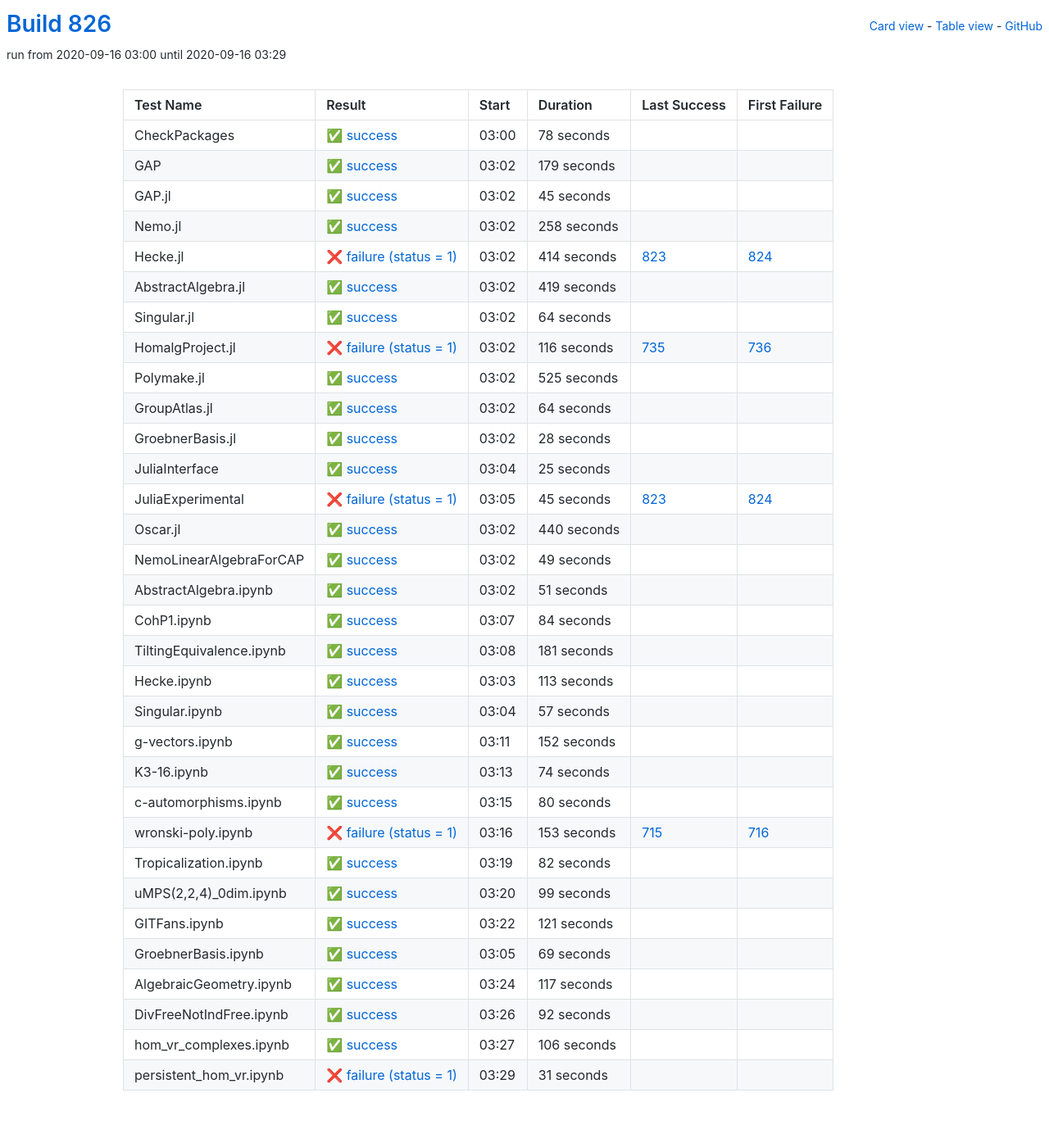
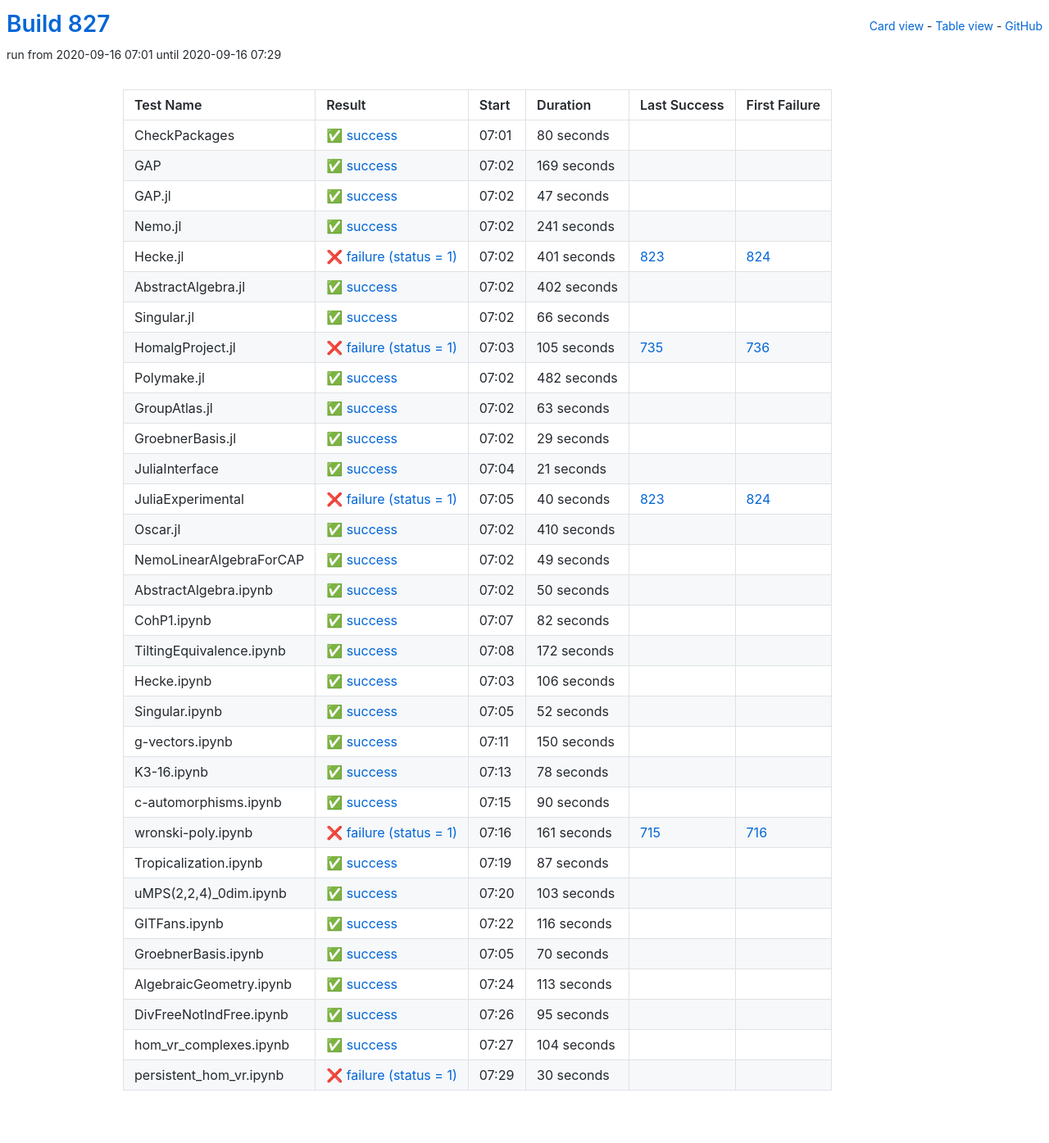
Before and after one commit to oscar-system/oscar-ci-status-stable, a Jekyll site: the page built from table.html, in a window 1280 px wide. Shown: the whole page at 82% size. Built offline with Jekyll 4.4.1, drawn with Linux system fonts in a browser that asks for light colours.

Commit message:
Build #827

```diff
--- a/_data/ci.yml
+++ b/_data/ci.yml
@@ -1,6 +1,6 @@
 ---
-build: 826
-build_url: https://oscarci.mathematik.uni-kl.de/job/oscar-stable/826/
+build: 827
+build_url: https://oscarci.mathematik.uni-kl.de/job/oscar-stable/827/
 job: oscar-stable
 organization: oscar-system
 repo: oscar-ci-status-stable
@@ -8,176 +8,176 @@ repourl: https://github.com/oscar-system/oscar-ci-status-stable
 tests:
 - name: CheckPackages
   id: checkpackages
-  log: https://oscarci.mathematik.uni-kl.de/job/oscar-stable/826/artifact/logs/build-826/CheckPackages.log
-  start: 2020-09-16 03:00
+  log: https://oscarci.mathematik.uni-kl.de/job/oscar-stable/827/artifact/logs/build-827/CheckPackages.log
+  start: 2020-09-16 07:01
   success: true
   exitcode: 0
   status: success
-  duration: 78
+  duration: 80
   last_success: false
   last_success_url:
   first_failure: false
   first_failure_url:
 - name: GAP
   id: gap
-  log: https://oscarci.mathematik.uni-kl.de/job/oscar-stable/826/artifact/logs/build-826/GAP.log
-  start: 2020-09-16 03:02
+  log: https://oscarci.mathematik.uni-kl.de/job/oscar-stable/827/artifact/logs/build-827/GAP.log
+  start: 2020-09-16 07:02
   success: true
   exitcode: 0
   status: success
-  duration: 179
+  duration: 169
   last_success: false
   last_success_url:
   first_failure: false
   first_failure_url:
 - name: GAP.jl
   id: gap-jl
-  log: https://oscarci.mathematik.uni-kl.de/job/oscar-stable/826/artifact/logs/build-826/GAP.jl.log
-  start: 2020-09-16 03:02
+  log: https://oscarci.mathematik.uni-kl.de/job/oscar-stable/827/artifact/logs/build-827/GAP.jl.log
+  start: 2020-09-16 07:02
   success: true
   exitcode: 0
   status: success
-  duration: 45
+  duration: 47
   last_success: false
   last_success_url:
   first_failure: false
   first_failure_url:
 - name: Nemo.jl
   id: nemo-jl
-  log: https://oscarci.mathematik.uni-kl.de/job/oscar-stable/826/artifact/logs/build-826/Nemo.jl.log
-  start: 2020-09-16 03:02
+  log: https://oscarci.mathematik.uni-kl.de/job/oscar-stable/827/artifact/logs/build-827/Nemo.jl.log
+  start: 2020-09-16 07:02
   success: true
   exitcode: 0
   status: success
-  duration: 258
+  duration: 241
   last_success: false
   last_success_url:
   first_failure: false
   first_failure_url:
 - name: Hecke.jl
   id: hecke-jl
-  log: https://oscarci.mathematik.uni-kl.de/job/oscar-stable/826/artifact/logs/build-826/Hecke.jl.log
-  start: 2020-09-16 03:02
+  log: https://oscarci.mathematik.uni-kl.de/job/oscar-stable/827/artifact/logs/build-827/Hecke.jl.log
+  start: 2020-09-16 07:02
   success: false
   exitcode: 1
   status: failure
-  duration: 414
+  duration: 401
   last_success: 823
   last_success_url: https://oscarci.mathematik.uni-kl.de/job/oscar-stable/823/
   first_failure: 824
   first_failure_url: https://oscarci.mathematik.uni-kl.de/job/oscar-stable/824/
 - name: AbstractAlgebra.jl
   id: abstractalgebra-jl
-  log: https://oscarci.mathematik.uni-kl.de/job/oscar-stable/826/artifact/logs/build-826/AbstractAlgebra.jl.log
-  start: 2020-09-16 03:02
+  log: https://oscarci.mathematik.uni-kl.de/job/oscar-stable/827/artifact/logs/build-827/AbstractAlgebra.jl.log
+  start: 2020-09-16 07:02
   success: true
   exitcode: 0
   status: success
-  duration: 419
+  duration: 402
   last_success: false
   last_success_url:
   first_failure: false
   first_failure_url:
 - name: Singular.jl
   id: singular-jl
-  log: https://oscarci.mathematik.uni-kl.de/job/oscar-stable/826/artifact/logs/build-826/Singular.jl.log
-  start: 2020-09-16 03:02
+  log: https://oscarci.mathematik.uni-kl.de/job/oscar-stable/827/artifact/logs/build-827/Singular.jl.log
+  start: 2020-09-16 07:02
   success: true
   exitcode: 0
   status: success
-  duration: 64
+  duration: 66
   last_success: false
   last_success_url:
   first_failure: false
   first_failure_url:
 - name: HomalgProject.jl
   id: homalgproject-jl
-  log: https://oscarci.mathematik.uni-kl.de/job/oscar-stable/826/artifact/logs/build-826/HomalgProject.jl.log
-  start: 2020-09-16 03:02
+  log: https://oscarci.mathematik.uni-kl.de/job/oscar-stable/827/artifact/logs/build-827/HomalgProject.jl.log
+  start: 2020-09-16 07:03
   success: false
   exitcode: 1
   status: failure
-  duration: 116
+  duration: 105
   last_success: 735
   last_success_url: https://oscarci.mathematik.uni-kl.de/job/oscar-stable/735/
   first_failure: 736
   first_failure_url: https://oscarci.mathematik.uni-kl.de/job/oscar-stable/736/
 - name: Polymake.jl
   id: polymake-jl
-  log: https://oscarci.mathematik.uni-kl.de/job/oscar-stable/826/artifact/logs/build-826/Polymake.jl.log
-  start: 2020-09-16 03:02
+  log: https://oscarci.mathematik.uni-kl.de/job/oscar-stable/827/artifact/logs/build-827/Polymake.jl.log
+  start: 2020-09-16 07:02
   success: true
   exitcode: 0
   status: success
-  duration: 525
+  duration: 482
   last_success: false
   last_success_url:
   first_failure: false
   first_failure_url:
 - name: GroupAtlas.jl
   id: groupatlas-jl
-  log: https://oscarci.mathematik.uni-kl.de/job/oscar-stable/826/artifact/logs/build-826/GroupAtlas.jl.log
-  start: 2020-09-16 03:02
+  log: https://oscarci.mathematik.uni-kl.de/job/oscar-stable/827/artifact/logs/build-827/GroupAtlas.jl.log
+  start: 2020-09-16 07:02
   success: true
   exitcode: 0
   status: success
-  duration: 64
+  duration: 63
   last_success: false
   last_success_url:
   first_failure: false
   first_failure_url:
 - name: GroebnerBasis.jl
   id: groebnerbasis-jl
-  log: https://oscarci.mathematik.uni-kl.de/job/oscar-stable/826/artifact/logs/build-826/GroebnerBasis.jl.log
-  start: 2020-09-16 03:02
+  log: https://oscarci.mathematik.uni-kl.de/job/oscar-stable/827/artifact/logs/build-827/GroebnerBasis.jl.log
+  start: 2020-09-16 07:02
   success: true
   exitcode: 0
   status: success
-  duration: 28
+  duration: 29
   last_success: false
   last_success_url:
   first_failure: false
   first_failure_url:
 - name: JuliaInterface
   id: juliainterface
-  log: https://oscarci.mathematik.uni-kl.de/job/oscar-stable/826/artifact/logs/build-826/JuliaInterface.log
-  start: 2020-09-16 03:04
+  log: https://oscarci.mathematik.uni-kl.de/job/oscar-stable/827/artifact/logs/build-827/JuliaInterface.log
+  start: 2020-09-16 07:04
   success: true
   exitcode: 0
   status: success
-  duration: 25
+  duration: 21
   last_success: false
   last_success_url:
   first_failure: false
   first_failure_url:
 - name: JuliaExperimental
   id: juliaexperimental
-  log: https://oscarci.mathematik.uni-kl.de/job/oscar-stable/826/artifact/logs/build-826/JuliaExperimental.log
-  start: 2020-09-16 03:05
+  log: https://oscarci.mathematik.uni-kl.de/job/oscar-stable/827/artifact/logs/build-827/JuliaExperimental.log
+  start: 2020-09-16 07:05
   success: false
   exitcode: 1
   status: failure
-  duration: 45
+  duration: 40
   last_success: 823
   last_success_url: https://oscarci.mathematik.uni-kl.de/job/oscar-stable/823/
   first_failure: 824
   first_failure_url: https://oscarci.mathematik.uni-kl.de/job/oscar-stable/824/
 - name: Oscar.jl
   id: oscar-jl
-  log: https://oscarci.mathematik.uni-kl.de/job/oscar-stable/826/artifact/logs/build-826/Oscar.jl.log
-  start: 2020-09-16 03:02
+  log: https://oscarci.mathematik.uni-kl.de/job/oscar-stable/827/artifact/logs/build-827/Oscar.jl.log
+  start: 2020-09-16 07:02
   success: true
   exitcode: 0
   status: success
-  duration: 440
+  duration: 410
   last_success: false
   last_success_url:
   first_failure: false
   first_failure_url:
 - name: NemoLinearAlgebraForCAP
   id: nemolinearalgebraforcap
-  log: https://oscarci.mathematik.uni-kl.de/job/oscar-stable/826/artifact/logs/build-826/NemoLinearAlgebraForCAP.log
-  start: 2020-09-16 03:02
+  log: https://oscarci.mathematik.uni-kl.de/job/oscar-stable/827/artifact/logs/build-827/NemoLinearAlgebraForCAP.log
+  start: 2020-09-16 07:02
   success: true
   exitcode: 0
   status: success
@@ -188,44 +188,164 @@ tests:
   first_failure_url:
 - name: AbstractAlgebra.ipynb
   id: abstractalgebra-ipynb
-  log: https://oscarci.mathematik.uni-kl.de/job/oscar-stable/826/artifact/logs/build-826/AbstractAlgebra.ipynb.log
-  start: 2020-09-16 03:02
+  log: https://oscarci.mathematik.uni-kl.de/job/oscar-stable/827/artifact/logs/build-827/AbstractAlgebra.ipynb.log
+  start: 2020-09-16 07:02
   success: true
   exitcode: 0
   status: success
-  duration: 51
+  duration: 50
   last_success: false
   last_success_url:
   first_failure: false
   first_failure_url:
 - name: CohP1.ipynb
   id: cohp1-ipynb
-  log: https://oscarci.mathematik.uni-kl.de/job/oscar-stable/826/artifact/logs/build-826/CohP1.ipynb.log
-  start: 2020-09-16 03:07
+  log: https://oscarci.mathematik.uni-kl.de/job/oscar-stable/827/artifact/logs/build-827/CohP1.ipynb.log
+  start: 2020-09-16 07:07
   success: true
   exitcode: 0
   status: success
-  duration: 84
+  duration: 82
   last_success: false
   last_success_url:
   first_failure: false
   first_failure_url:
 - name: TiltingEquivalence.ipynb
   id: tiltingequivalence-ipynb
-  log: https://oscarci.mathematik.uni-kl.de/job/oscar-stable/826/artifact/logs/build-826/TiltingEquivalence.ipynb.log
-  start: 2020-09-16 03:08
+  log: https://oscarci.mathematik.uni-kl.de/job/oscar-stable/827/artifact/logs/build-827/TiltingEquivalence.ipynb.log
+  start: 2020-09-16 07:08
   success: true
   exitcode: 0
   status: success
-  duration: 181
+  duration: 172
   last_success: false
   last_success_url:
   first_failure: false
   first_failure_url:
 - name: Hecke.ipynb
   id: hecke-ipynb
-  log: https://oscarci.mathematik.uni-kl.de/job/oscar-stable/826/artifact/logs/build-826/Hecke.ipynb.log
-  start: 2020-09-16 03:03
+  log: https://oscarci.mathematik.uni-kl.de/job/oscar-stable/827/artifact/logs/build-827/Hecke.ipynb.log
+  start: 2020-09-16 07:03
+  success: true
+  exitcode: 0
+  status: success
+  duration: 106
+  last_success: false
+  last_success_url:
+  first_failure: false
+  first_failure_url:
+- name: Singular.ipynb
+  id: singular-ipynb
+  log: https://oscarci.mathematik.uni-kl.de/job/oscar-stable/827/artifact/logs/build-827/Singular.ipynb.log
+  start: 2020-09-16 07:05
+  success: true
+  exitcode: 0
+  status: success
+  duration: 52
+  last_success: false
+  last_success_url:
+  first_failure: false
+  first_failure_url:
+- name: g-vectors.ipynb
+  id: g-vectors-ipynb
+  log: https://oscarci.mathematik.uni-kl.de/job/oscar-stable/827/artifact/logs/build-827/g-vectors.ipynb.log
+  start: 2020-09-16 07:11
+  success: true
+  exitcode: 0
+  status: success
+  duration: 150
+  last_success: false
+  last_success_url:
+  first_failure: false
+  first_failure_url:
+- name: K3-16.ipynb
+  id: k3-16-ipynb
+  log: https://oscarci.mathematik.uni-kl.de/job/oscar-stable/827/artifact/logs/build-827/K3-16.ipynb.log
+  start: 2020-09-16 07:13
+  success: true
+  exitcode: 0
+  status: success
+  duration: 78
+  last_success: false
+  last_success_url:
+  first_failure: false
+  first_failure_url:
+- name: c-automorphisms.ipynb
+  id: c-automorphisms-ipynb
+  log: https://oscarci.mathematik.uni-kl.de/job/oscar-stable/827/artifact/logs/build-827/c-automorphisms.ipynb.log
+  start: 2020-09-16 07:15
+  success: true
+  exitcode: 0
+  status: success
+  duration: 90
+  last_success: false
+  last_success_url:
+  first_failure: false
+  first_failure_url:
+- name: wronski-poly.ipynb
+  id: wronski-poly-ipynb
+  log: https://oscarci.mathematik.uni-kl.de/job/oscar-stable/827/artifact/logs/build-827/wronski-poly.ipynb.log
+  start: 2020-09-16 07:16
+  success: false
+  exitcode: 1
+  status: failure
+  duration: 161
+  last_success: 715
+  last_success_url: https://oscarci.mathematik.uni-kl.de/job/oscar-stable/715/
+  first_failure: 716
+  first_failure_url: https://oscarci.mathematik.uni-kl.de/job/oscar-stable/716/
+- name: Tropicalization.ipynb
+  id: tropicalization-ipynb
+  log: https://oscarci.mathematik.uni-kl.de/job/oscar-stable/827/artifact/logs/build-827/Tropicalization.ipynb.log
+  start: 2020-09-16 07:19
+  success: true
+  exitcode: 0
+  status: success
+  duration: 87
+  last_success: false
+  last_success_url:
+  first_failure: false
+  first_failure_url:
+- name: uMPS(2,2,4)_0dim.ipynb
+  id: umps-2-2-4-0dim-ipynb
+  log: https://oscarci.mathematik.uni-kl.de/job/oscar-stable/827/artifact/logs/build-827/uMPS-2-2-4-_0dim.ipynb.log
+  start: 2020-09-16 07:20
+  success: true
+  exitcode: 0
+  status: success
+  duration: 103
+  last_success: false
+  last_success_url:
+  first_failure: false
+  first_failure_url:
+- name: GITFans.ipynb
+  id: gitfans-ipynb
+  log: https://oscarci.mathematik.uni-kl.de/job/oscar-stable/827/artifact/logs/build-827/GITFans.ipynb.log
+  start: 2020-09-16 07:22
+  success: true
+  exitcode: 0
+  status: success
+  duration: 116
+  last_success: false
+  last_success_url:
+  first_failure: false
+  first_failure_url:
+- name: GroebnerBasis.ipynb
+  id: groebnerbasis-ipynb
+  log: https://oscarci.mathematik.uni-kl.de/job/oscar-stable/827/artifact/logs/build-827/GroebnerBasis.ipynb.log
+  start: 2020-09-16 07:05
+  success: true
+  exitcode: 0
+  status: success
+  duration: 70
+  last_success: false
+  last_success_url:
+  first_failure: false
+  first_failure_url:
+- name: AlgebraicGeometry.ipynb
+  id: algebraicgeometry-ipynb
+  log: https://oscarci.mathematik.uni-kl.de/job/oscar-stable/827/artifact/logs/build-827/AlgebraicGeometry.ipynb.log
+  start: 2020-09-16 07:24
   success: true
   exitcode: 0
   status: success
@@ -234,158 +354,38 @@ tests:
   last_success_url:
   first_failure: false
   first_failure_url:
-- name: Singular.ipynb
-  id: singular-ipynb
-  log: https://oscarci.mathematik.uni-kl.de/job/oscar-stable/826/artifact/logs/build-826/Singular.ipynb.log
-  start: 2020-09-16 03:04
+- name: DivFreeNotIndFree.ipynb
+  id: divfreenotindfree-ipynb
+  log: https://oscarci.mathematik.uni-kl.de/job/oscar-stable/827/artifact/logs/build-827/DivFreeNotIndFree.ipynb.log
+  start: 2020-09-16 07:26
   success: true
   exitcode: 0
   status: success
-  duration: 57
-  last_success: false
-  last_success_url:
-  first_failure: false
-  first_failure_url:
-- name: g-vectors.ipynb
-  id: g-vectors-ipynb
-  log: https://oscarci.mathematik.uni-kl.de/job/oscar-stable/826/artifact/logs/build-826/g-vectors.ipynb.log
-  start: 2020-09-16 03:11
-  success: true
-  exitcode: 0
-  status: success
-  duration: 152
-  last_success: false
-  last_success_url:
-  first_failure: false
-  first_failure_url:
-- name: K3-16.ipynb
-  id: k3-16-ipynb
-  log: https://oscarci.mathematik.uni-kl.de/job/oscar-stable/826/artifact/logs/build-826/K3-16.ipynb.log
-  start: 2020-09-16 03:13
-  success: true
-  exitcode: 0
-  status: success
-  duration: 74
-  last_success: false
-  last_success_url:
-  first_failure: false
-  first_failure_url:
-- name: c-automorphisms.ipynb
-  id: c-automorphisms-ipynb
-  log: https://oscarci.mathematik.uni-kl.de/job/oscar-stable/826/artifact/logs/build-826/c-automorphisms.ipynb.log
-  start: 2020-09-16 03:15
-  success: true
-  exitcode: 0
-  status: success
-  duration: 80
-  last_success: false
-  last_success_url:
-  first_failure: false
-  first_failure_url:
-- name: wronski-poly.ipynb
-  id: wronski-poly-ipynb
-  log: https://oscarci.mathematik.uni-kl.de/job/oscar-stable/826/artifact/logs/build-826/wronski-poly.ipynb.log
-  start: 2020-09-16 03:16
-  success: false
-  exitcode: 1
-  status: failure
-  duration: 153
-  last_success: 715
-  last_success_url: https://oscarci.mathematik.uni-kl.de/job/oscar-stable/715/
-  first_failure: 716
-  first_failure_url: https://oscarci.mathematik.uni-kl.de/job/oscar-stable/716/
-- name: Tropicalization.ipynb
-  id: tropicalization-ipynb
-  log: https://oscarci.mathematik.uni-kl.de/job/oscar-stable/826/artifact/logs/build-826/Tropicalization.ipynb.log
-  start: 2020-09-16 03:19
-  success: true
-  exitcode: 0
-  status: success
-  duration: 82
-  last_success: false
-  last_success_url:
-  first_failure: false
-  first_failure_url:
-- name: uMPS(2,2,4)_0dim.ipynb
-  id: umps-2-2-4-0dim-ipynb
-  log: https://oscarci.mathematik.uni-kl.de/job/oscar-stable/826/artifact/logs/build-826/uMPS-2-2-4-_0dim.ipynb.log
-  start: 2020-09-16 03:20
-  success: true
-  exitcode: 0
-  status: success
-  duration: 99
-  last_success: false
-  last_success_url:
-  first_failure: false
-  first_failure_url:
-- name: GITFans.ipynb
-  id: gitfans-ipynb
-  log: https://oscarci.mathematik.uni-kl.de/job/oscar-stable/826/artifact/logs/build-826/GITFans.ipynb.log
-  start: 2020-09-16 03:22
-  success: true
-  exitcode: 0
-  status: success
-  duration: 121
-  last_success: false
-  last_success_url:
-  first_failure: false
-  first_failure_url:
-- name: GroebnerBasis.ipynb
-  id: groebnerbasis-ipynb
-  log: https://oscarci.mathematik.uni-kl.de/job/oscar-stable/826/artifact/logs/build-826/GroebnerBasis.ipynb.log
-  start: 2020-09-16 03:05
-  success: true
-  exitcode: 0
-  status: success
-  duration: 69
-  last_success: false
-  last_success_url:
-  first_failure: false
-  first_failure_url:
-- name: AlgebraicGeometry.ipynb
-  id: algebraicgeometry-ipynb
-  log: https://oscarci.mathematik.uni-kl.de/job/oscar-stable/826/artifact/logs/build-826/AlgebraicGeometry.ipynb.log
-  start: 2020-09-16 03:24
-  success: true
-  exitcode: 0
-  status: success
-  duration: 117
-  last_success: false
-  last_success_url:
-  first_failure: false
-  first_failure_url:
-- name: DivFreeNotIndFree.ipynb
-  id: divfreenotindfree-ipynb
-  log: https://oscarci.mathematik.uni-kl.de/job/oscar-stable/826/artifact/logs/build-826/DivFreeNotIndFree.ipynb.log
-  start: 2020-09-16 03:26
-  success: true
-  exitcode: 0
-  status: success
-  duration: 92
+  duration: 95
   last_success: false
   last_success_url:
   first_failure: false
   first_failure_url:
 - name: hom_vr_complexes.ipynb
   id: hom-vr-complexes-ipynb
-  log: https://oscarci.mathematik.uni-kl.de/job/oscar-stable/826/artifact/logs/build-826/hom_vr_complexes.ipynb.log
-  start: 2020-09-16 03:27
+  log: https://oscarci.mathematik.uni-kl.de/job/oscar-stable/827/artifact/logs/build-827/hom_vr_complexes.ipynb.log
+  start: 2020-09-16 07:27
   success: true
   exitcode: 0
   status: success
-  duration: 106
+  duration: 104
   last_success: false
   last_success_url:
   first_failure: false
   first_failure_url:
 - name: persistent_hom_vr.ipynb
   id: persistent-hom-vr-ipynb
-  log: https://oscarci.mathematik.uni-kl.de/job/oscar-stable/826/artifact/logs/build-826/persistent_hom_vr.ipynb.log
-  start: 2020-09-16 03:29
+  log: https://oscarci.mathematik.uni-kl.de/job/oscar-stable/827/artifact/logs/build-827/persistent_hom_vr.ipynb.log
+  start: 2020-09-16 07:29
   success: false
   exitcode: 1
   status: failure
-  duration: 31
+  duration: 30
   last_success: false
   last_success_url:
   first_failure: false
```
Also changed, not shown: README.md.
